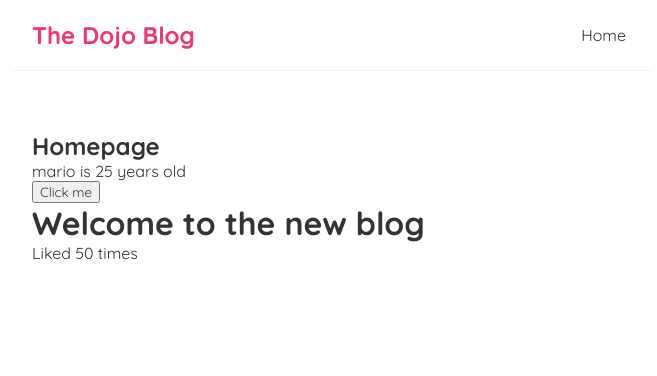
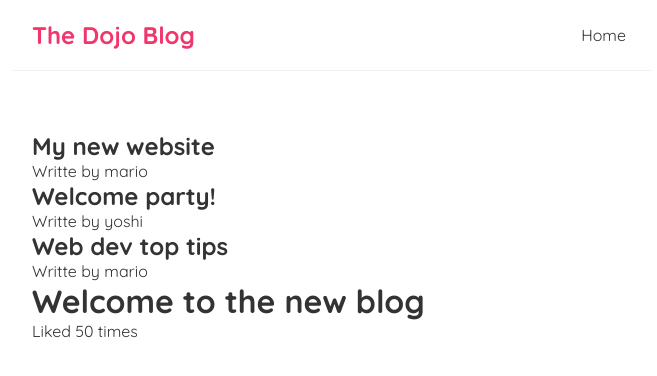
Before and after one commit to ironmarcus/React-tutorial, a React (Create React App) app: page / in a window 1280 px wide. Shown: the top 376 px of the page, without its empty margins (308-965 px from the left). Built offline with nearby package versions, Linux system fonts and the light colour scheme.

Commit message:
Lesson 10: Outputting lists

```diff
--- a/src/Home.js
+++ b/src/Home.js
@@ -1,20 +1,19 @@
 import { useState } from 'react';
 
 const Home = () => {
-    const [name, setName] = useState('mario');
-    const [ age, setAge] = useState(25);
-
-
-    const handleClick =() =>{
-        // console.log('hello, ninjas');
-        setName('luigi');
-        setAge(30)
-    }
+    const[ blogs, setBlogs] = useState([
+        { title: 'My new website', body: 'lorem ipsum...', author: 'mario', id: 1 },
+        { title: 'Welcome party!', body: 'lorem ipsum...', author: 'yoshi', id: 2 },
+        { title: 'Web dev top tips', body: 'lorem ipsum...', author: 'mario', id: 3 }
+    ]);
     return (
         <div className="home">
-            <h2>Homepage</h2>
-            <p> { name } is { age } years old</p>
-            <button onClick={handleClick}>Click me</button>
+            {blogs.map((blog) =>(
+                <div className="blog-preview" key={blog.id}>
+                    <h2>{blog.title}</h2>
+                    <p> Writte by {blog.author}</p>
+                </div>
+            ))}
         </div>
     );
 }
```
